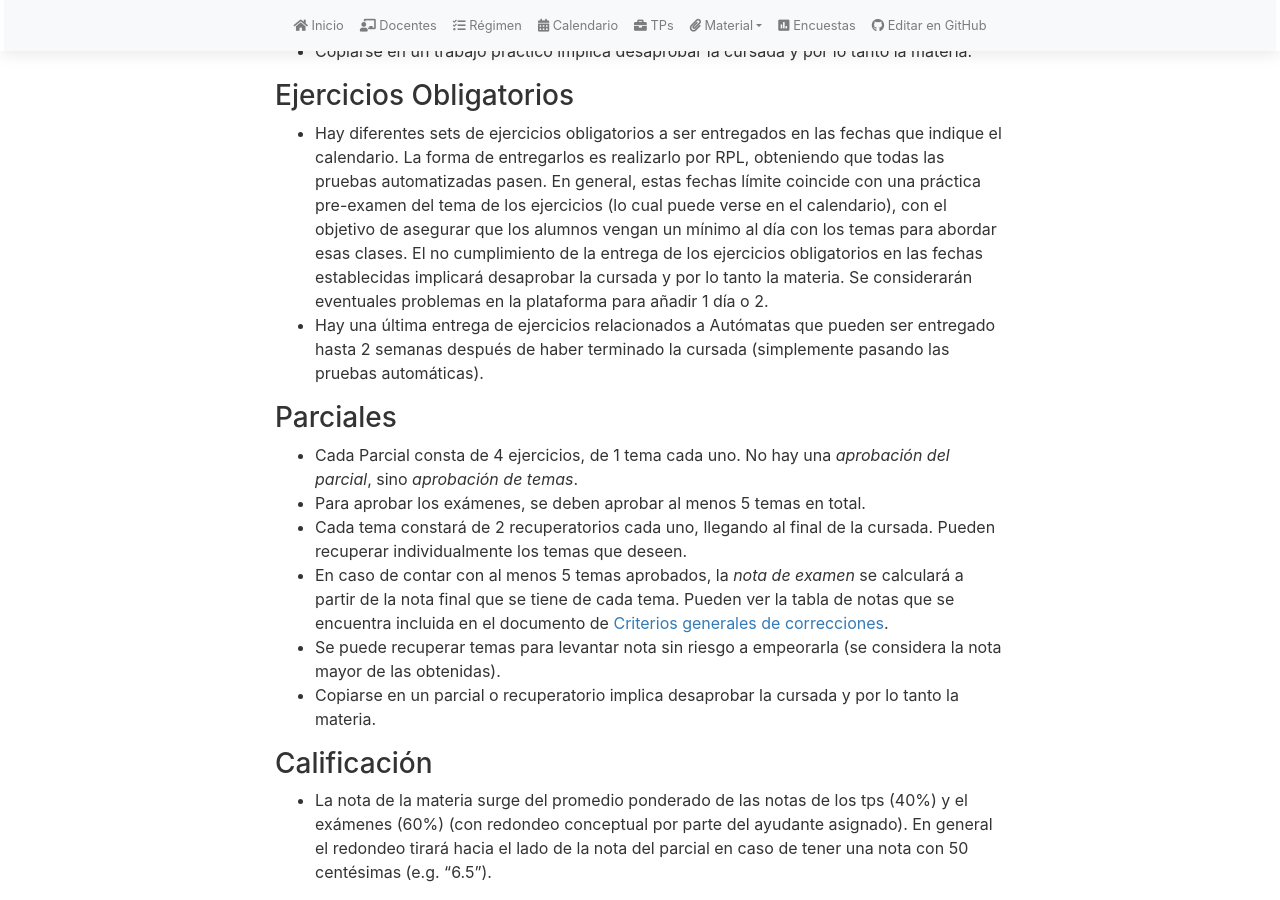
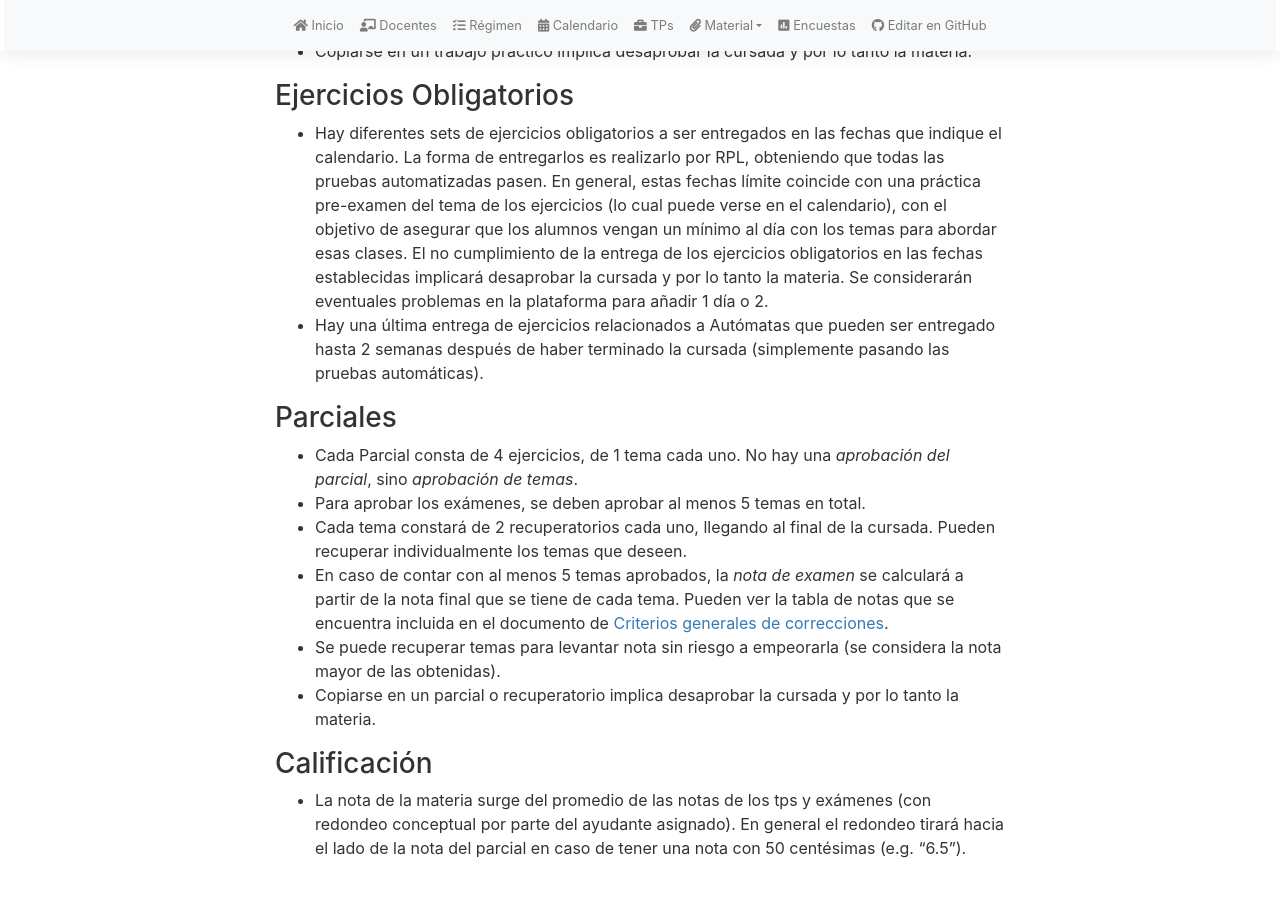
Before and after one commit to algoritmos-rw/tda_bg, a Jekyll site: the page built from regimen.md, in a window 1280 px wide and 900 px high, scrolled down 543 px. Built offline with Jekyll 4.4.1, drawn with Linux system fonts in a browser that asks for light colours; nearby versions of some CDN libraries; our own code applies the rules of GitHub Pages for plain Markdown files; after the commit the page ends 1419 px from its top, so only the background shows below that.

Commit message:
Update regimen.md

```diff
--- a/regimen.md
+++ b/regimen.md
@@ -30,4 +30,4 @@
 
 ### Calificación
 
-* La nota de la materia surge del promedio ponderado de las notas de los tps (40%) y el exámenes (60%) (con redondeo conceptual por parte del ayudante asignado). En general el redondeo tirará hacia el lado de la nota del parcial en caso de tener una nota con 50 centésimas (e.g. "6.5").
+* La nota de la materia surge del promedio de las notas de los tps y exámenes (con redondeo conceptual por parte del ayudante asignado). En general el redondeo tirará hacia el lado de la nota del parcial en caso de tener una nota con 50 centésimas (e.g. "6.5").
```
